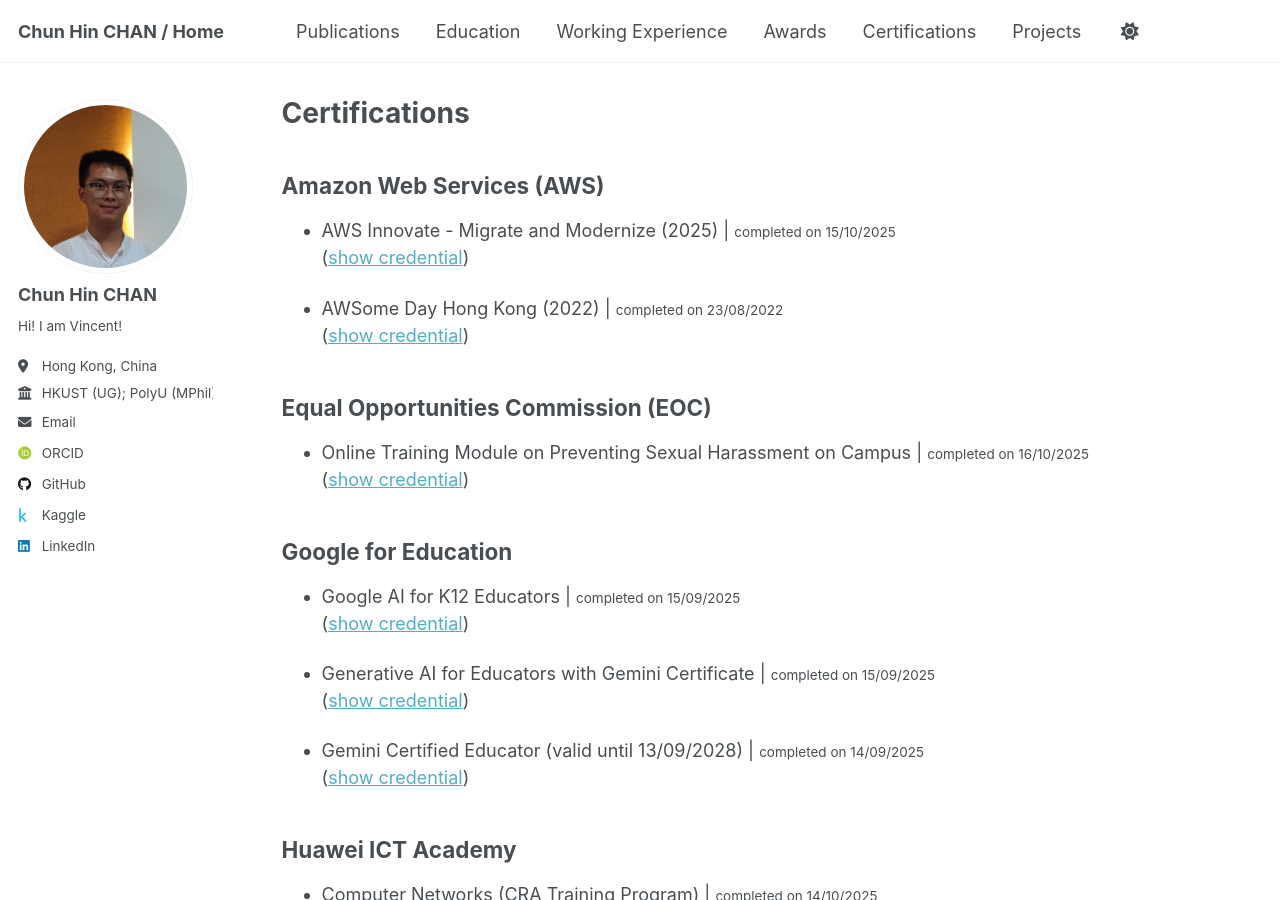
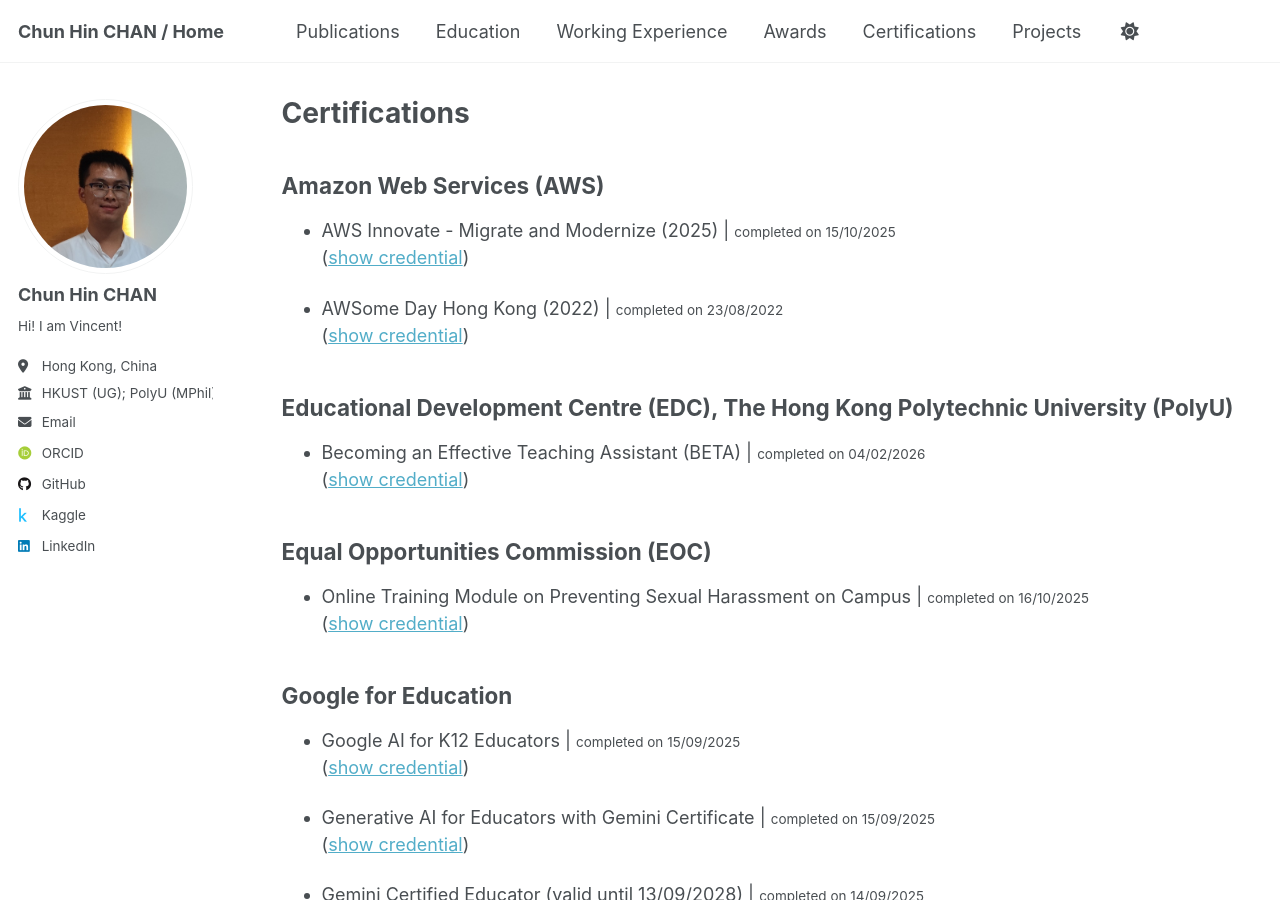
Before and after one commit to Vincent-Chan/index, a Jekyll site: the page built from _pages/certifications.md, in a window 1280 px wide and 900 px high. Built offline with Jekyll 4.4.1, drawn with Linux system fonts in a browser that asks for light colours; some web fonts are replaced.

Commit message:
added BETA to "Certifications" section

```diff
--- a/_pages/certifications.md
+++ b/_pages/certifications.md
@@ -14,6 +14,12 @@ redirect_from:
 
 * AWSome Day Hong Kong (2022) | <small>completed on 23/08/2022</small>
 <br>([show credential](https://github.com/Vincent-Chan/AWSome-Day-Hong-Kong--2022-08-23--certificate/blob/main/0823_AWSome%20Day_Certificate-of-Attendance_00510.pdf))
+
+
+## Educational Development Centre (EDC), The Hong Kong Polytechnic University (PolyU)
+
+* Becoming an Effective Teaching Assistant (BETA) | <small>completed on 04/02/2026</small>
+<br>([show credential](https://github.com/Vincent-Chan/Becoming-an-Effective-Teaching-Assistant--BETA--E-Certificate/blob/main/Becoming%20an%20Effective%20Teaching%20Assistant%20(BETA)%20Certificate%20of%20Attendance.pdf))
 
 
 ## Equal Opportunities Commission (EOC)
```
